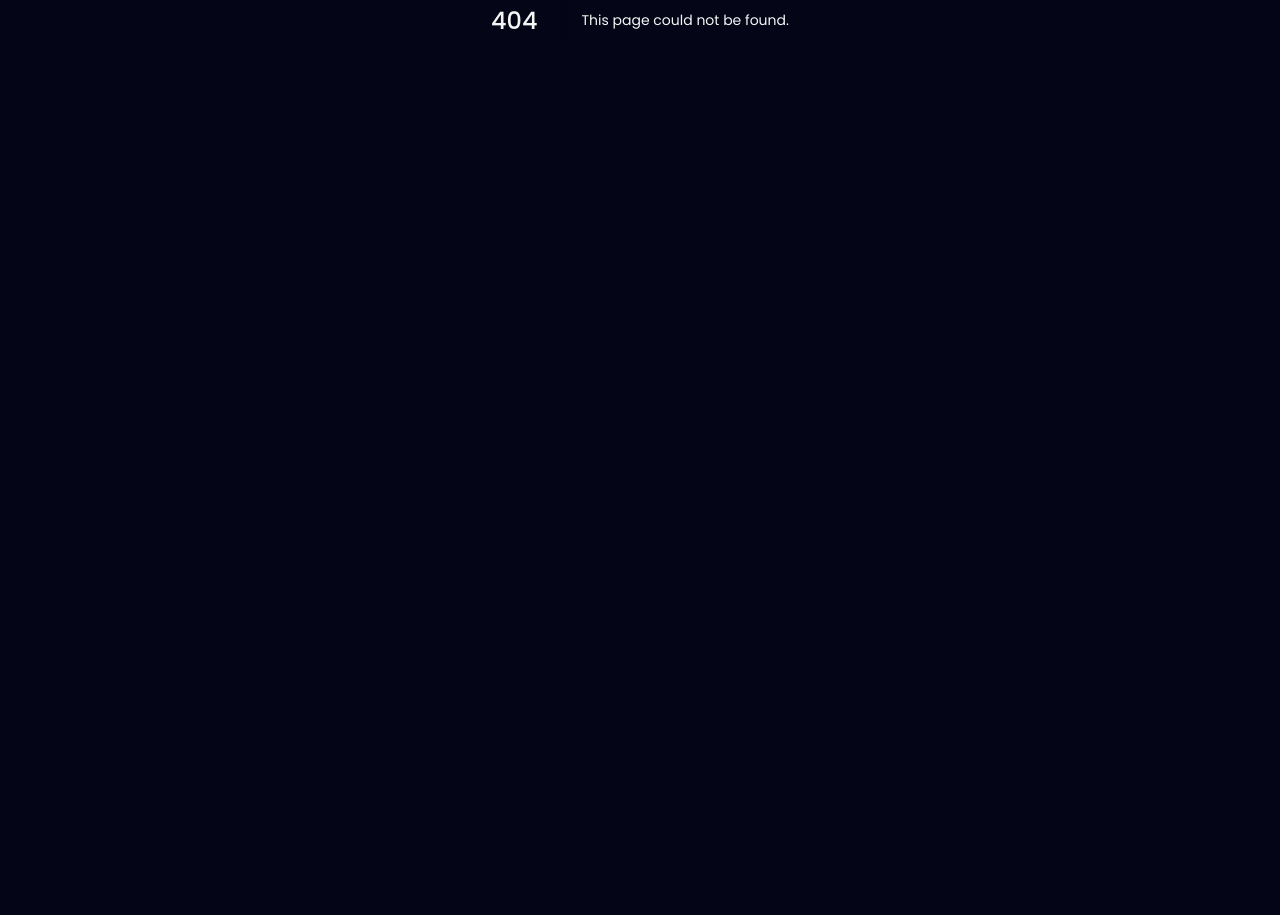
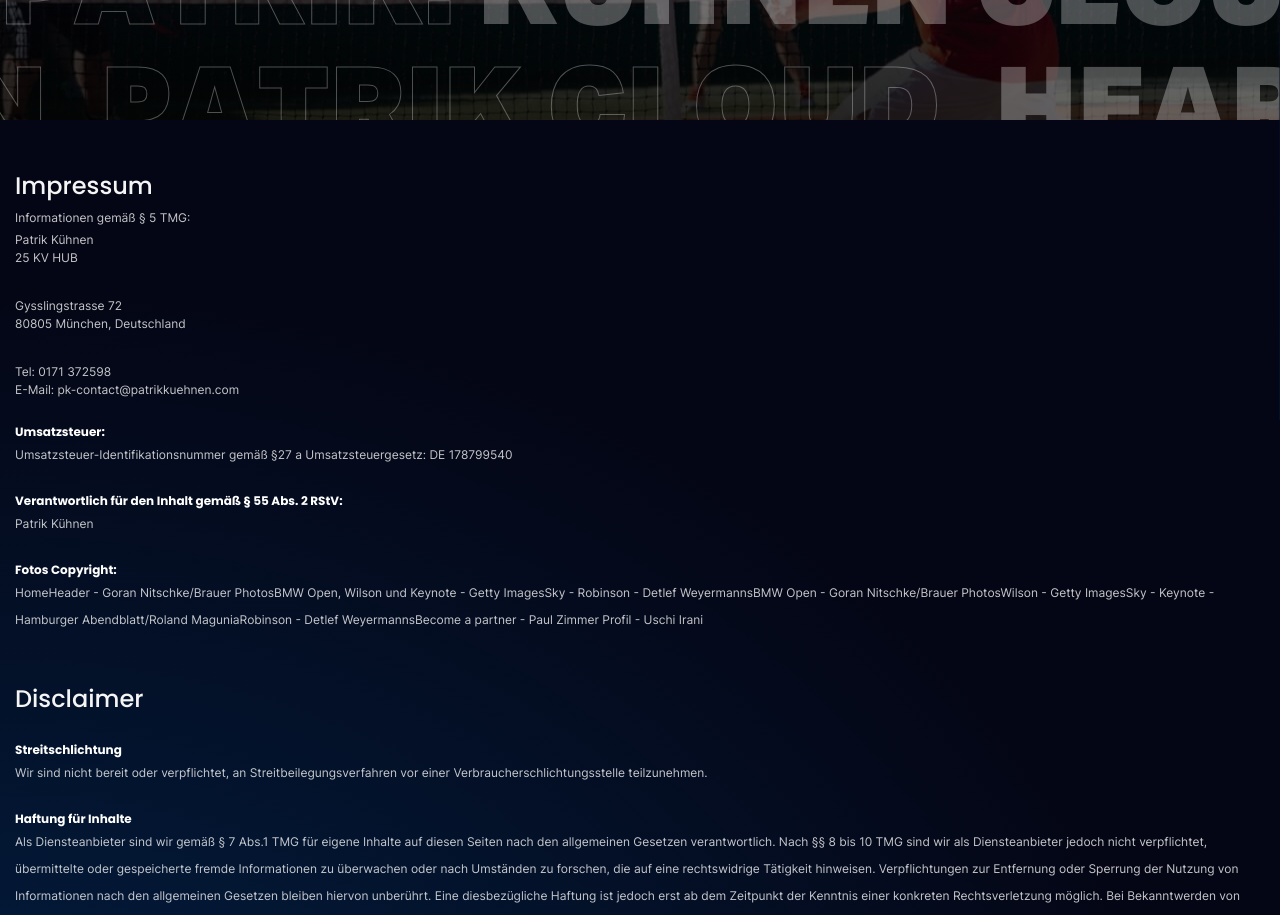
Before and after one commit to nxtyou/patrik-k-hnen, a Next.js app: page /impressum in a window 1280 px wide. Before the commit this address had no page. Shown: the part 380-1295 px from the top of the page. Before the commit the page ends 800 px from the top, so only its background shows below. Built offline with nearby package versions, Linux system fonts and the light colour scheme.

Commit message:
Impressum page added

```diff
--- /dev/null
+++ b/pages/impressum.jsx
@@ -0,0 +1,117 @@
+import Hero from '@/components/Templates/Impressum/Hero';
+import Footer from '@/components/Templates/Shared/Footer/Footer';
+import NavBar2 from '@/components/Templates/Shared/NavBar/NavBar2';
+
+function impressum() {
+  return (
+    <>
+      <NavBar2 ctaText="Hier zum Kontakt" />
+      <main>
+        <Hero />
+        <div className="gradient">
+          {' '}
+          <section id="more">
+            <div className="mx-auto w-full max-w-[1300px] py-16 px-4 text-white xl:px-5 2xl:px-0">
+              <h2 className="text-[2rem] font-medium">Impressum</h2>
+              <p className="opacity-80">Informationen gemäß § 5 TMG:</p>
+              <ul className="flex flex-col opacity-80">
+                <li>Patrik Kühnen</li>
+                <li>25 KV HUB</li>
+                <li className="mt-10">Gysslingstrasse 72</li>
+                <li>80805 München, Deutschland</li>
+                <li className="mt-10">
+                  <a href="#">Tel: 0171 372598</a>
+                </li>
+                <li>
+                  <a href="mailto:pk-contact@patrikkuehnen.com">
+                    E-Mail: pk-contact@patrikkuehnen.com
+                  </a>
+                </li>
+              </ul>
+              <div className="mt-8">
+                <h3 className="font-bold text-[#fff]">Umsatzsteuer:</h3>
+                <p className="opacity-80">
+                  Umsatzsteuer-Identifikationsnummer gemäß §27 a Umsatzsteuergesetz: DE 178799540
+                </p>
+              </div>
+              <div className="mt-8">
+                <h3 className="font-bold text-[#fff]">
+                  Verantwortlich für den Inhalt gemäß § 55 Abs. 2 RStV:
+                </h3>
+                <p className="opacity-80">Patrik Kühnen</p>
+              </div>
+              <div className="mt-8">
+                <h3 className="font-bold text-[#fff]">Fotos Copyright:</h3>
+                <p className="opacity-80">
+                  HomeHeader - Goran Nitschke/Brauer PhotosBMW Open, Wilson und Keynote - Getty
+                  ImagesSky - Robinson - Detlef WeyermannsBMW Open - Goran Nitschke/Brauer
+                  PhotosWilson - Getty ImagesSky - Keynote - Hamburger Abendblatt/Roland
+                  MaguniaRobinson - Detlef WeyermannsBecome a partner - Paul Zimmer Profil - Uschi
+                  Irani
+                </p>
+              </div>
+            </div>
+          </section>
+          <section>
+            <div className="mx-auto w-full max-w-[1300px] px-4 pb-16 text-white xl:px-5 2xl:px-0">
+              <h2 className="text-[2rem] font-medium">Disclaimer</h2>
+              <div className="mt-8">
+                <h3 className="font-bold text-[#fff]">Streitschlichtung</h3>
+                <p className="opacity-80">
+                  Wir sind nicht bereit oder verpflichtet, an Streitbeilegungsverfahren vor einer
+                  Verbraucherschlichtungsstelle teilzunehmen.
+                </p>
+              </div>
+              <div className="mt-8">
+                <h3 className="font-bold text-[#fff]">Haftung für Inhalte</h3>
+                <p className="opacity-80">
+                  Als Diensteanbieter sind wir gemäß § 7 Abs.1 TMG für eigene Inhalte auf diesen
+                  Seiten nach den allgemeinen Gesetzen verantwortlich. Nach §§ 8 bis 10 TMG sind wir
+                  als Diensteanbieter jedoch nicht verpflichtet, übermittelte oder gespeicherte
+                  fremde Informationen zu überwachen oder nach Umständen zu forschen, die auf eine
+                  rechtswidrige Tätigkeit hinweisen. Verpflichtungen zur Entfernung oder Sperrung
+                  der Nutzung von Informationen nach den allgemeinen Gesetzen bleiben hiervon
+                  unberührt. Eine diesbezügliche Haftung ist jedoch erst ab dem Zeitpunkt der
+                  Kenntnis einer konkreten Rechtsverletzung möglich. Bei Bekanntwerden von
+                  entsprechenden Rechtsverletzungen werden wir diese Inhalte umgehend entfernen.
+                </p>
+              </div>
+              <div className="mt-8">
+                <h3 className="font-bold text-[#fff]">Haftung für Links</h3>
+                <p className="opacity-80">
+                  Unser Angebot enthält Links zu externen Websites Dritter, auf deren Inhalte wir
+                  keinen Einfluss haben. Deshalb können wir für diese fremden Inhalte auch keine
+                  Gewähr übernehmen. Für die Inhalte der verlinkten Seiten ist stets der jeweilige
+                  Anbieter oder Betreiber der Seiten verantwortlich. Die verlinkten Seiten wurden
+                  zum Zeitpunkt der Verlinkung auf mögliche Rechtsverstöße überprüft. Rechtswidrige
+                  Inhalte waren zum Zeitpunkt der Verlinkung nicht erkennbar. Eine permanente
+                  inhaltliche Kontrolle der verlinkten Seiten ist jedoch ohne konkrete Anhaltspunkte
+                  einer Rechtsverletzung nicht zumutbar. Bei Bekanntwerden von Rechtsverletzungen
+                  werden wir derartige Links umgehend entfernen.
+                </p>
+              </div>
+              <div className="mt-8">
+                <h3 className="font-bold text-[#fff]">Urheberrecht</h3>
+                <p className="opacity-80">
+                  Die durch die Seitenbetreiber erstellten Inhalte und Werke auf diesen Seiten
+                  unterliegen dem deutschen Urheberrecht. Die Vervielfältigung, Bearbeitung,
+                  Verbreitung und jede Art der Verwertung außerhalb der Grenzen des Urheberrechtes
+                  bedürfen der schriftlichen Zustimmung des jeweiligen Autors bzw. Erstellers.
+                  Downloads und Kopien dieser Seite sind nur für den privaten, nicht kommerziellen
+                  Gebrauch gestattet.Soweit die Inhalte auf dieser Seite nicht vom Betreiber
+                  erstellt wurden, werden die Urheberrechte Dritter beachtet. Insbesondere werden
+                  Inhalte Dritter als solche gekennzeichnet. Sollten Sie trotzdem auf eine
+                  Urheberrechtsverletzung aufmerksam werden, bitten wir um einen entsprechenden
+                  Hinweis. Bei Bekanntwerden von Rechtsverletzungen werden wir derartige Inhalte
+                  umgehend entfernen.
+                </p>
+              </div>
+            </div>
+          </section>
+        </div>
+        <Footer />
+      </main>
+    </>
+  );
+}
+export default impressum;
```
